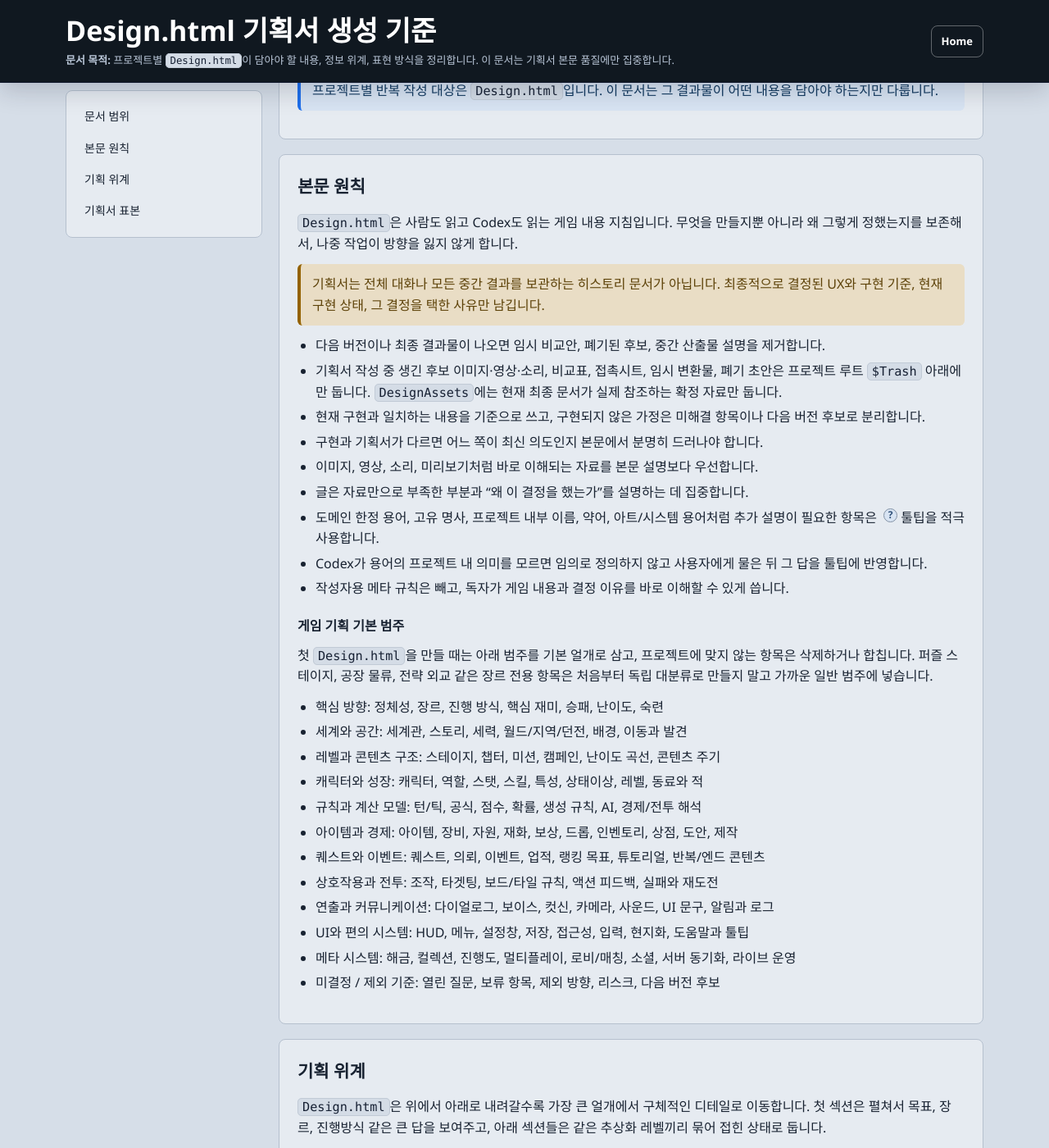
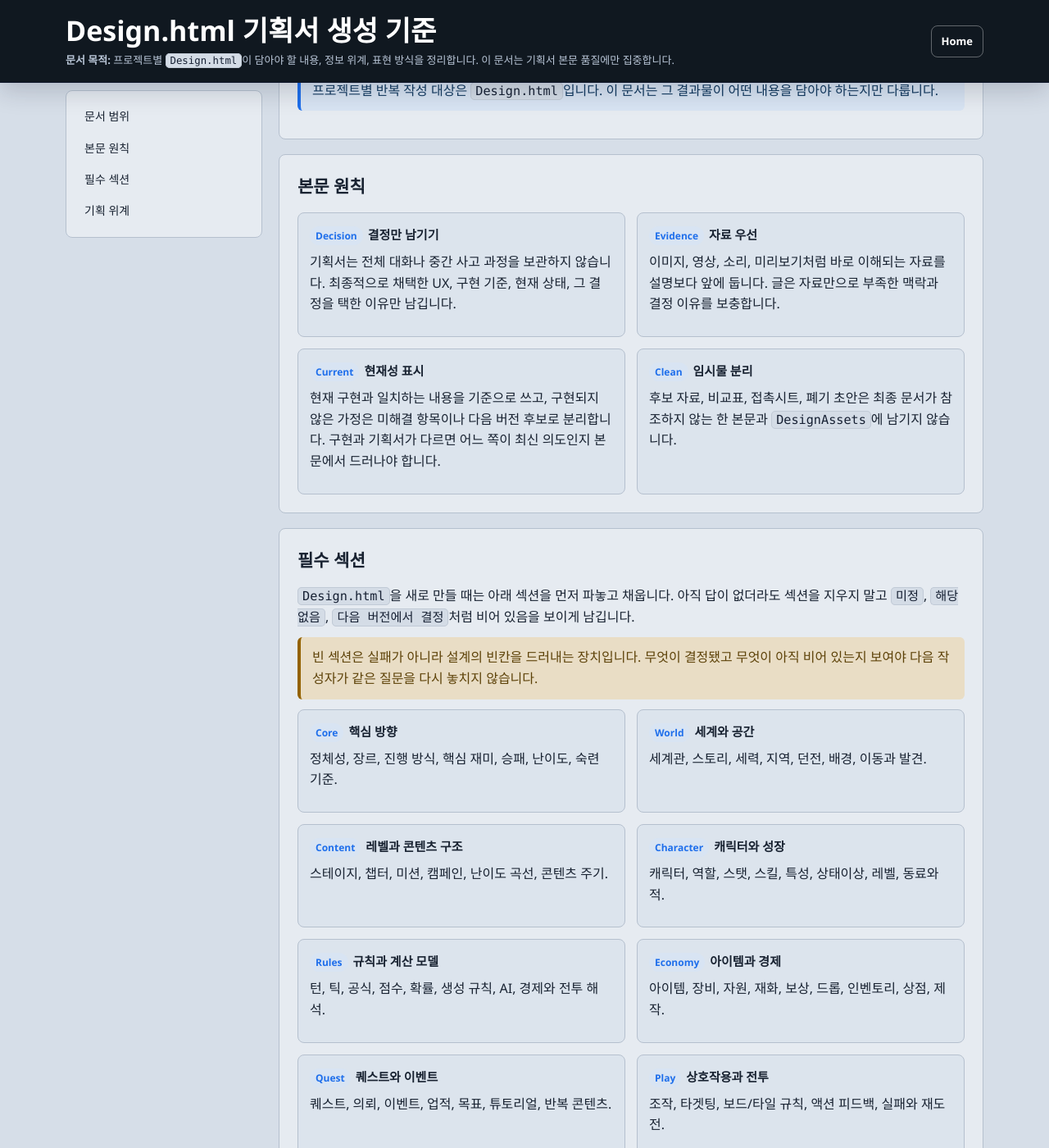
Before and after one commit to oojjrs/engineering-notes, a Jekyll site: the page codex/guideline-design-generation.review.html, which Jekyll copies as it is, in a window 1280 px wide and 1400 px high, scrolled down 264 px. Shown: the whole window at 82% size. Built offline with Jekyll 4.4.1, drawn with Linux system fonts in a browser that asks for light colours; some of the changed text lies outside the part shown.

Commit message:
기획서 기준 섹션 구조 개선

```diff
--- a/codex/guideline-design-generation.review.html
+++ b/codex/guideline-design-generation.review.html
@@ -293,11 +293,11 @@
   <main class="wrap layout">
     <nav aria-label="문서 목차">
       <a href="#scope">문서 범위</a>
-      <a href="#design">본문 원칙</a>
+      <a href="#principles">본문 원칙</a>
+      <a href="#required-sections">필수 섹션</a>
       <a href="#design-hierarchy">기획 위계</a>
-      <a href="#samples">기획서 표본</a>
     </nav>
-<div>
+    <div>
       <section id="scope">
         <h2>문서 범위</h2>
         <div class="split">
@@ -312,38 +312,83 @@
         </div>
         <p class="note">프로젝트별 반복 작성 대상은 <code>Design.html</code>입니다. 이 문서는 그 결과물이 어떤 내용을 담아야 하는지만 다룹니다.</p>
       </section>
-<section id="design">
+
+      <section id="principles">
         <h2>본문 원칙</h2>
-        <p><code>Design.html</code>은 사람도 읽고 Codex도 읽는 게임 내용 지침입니다. 무엇을 만들지뿐 아니라 왜 그렇게 정했는지를 보존해서, 나중 작업이 방향을 잃지 않게 합니다.</p>
-        <p class="note warn">기획서는 전체 대화나 모든 중간 결과를 보관하는 히스토리 문서가 아닙니다. 최종적으로 결정된 UX와 구현 기준, 현재 구현 상태, 그 결정을 택한 사유만 남깁니다.</p>
-        <ul>
-          <li>다음 버전이나 최종 결과물이 나오면 임시 비교안, 폐기된 후보, 중간 산출물 설명을 제거합니다.</li>
-          <li>기획서 작성 중 생긴 후보 이미지·영상·소리, 비교표, 접촉시트, 임시 변환물, 폐기 초안은 프로젝트 루트 <code>$Trash</code> 아래에만 둡니다. <code>DesignAssets</code>에는 현재 최종 문서가 실제 참조하는 확정 자료만 둡니다.</li>
-          <li>현재 구현과 일치하는 내용을 기준으로 쓰고, 구현되지 않은 가정은 미해결 항목이나 다음 버전 후보로 분리합니다.</li>
-          <li>구현과 기획서가 다르면 어느 쪽이 최신 의도인지 본문에서 분명히 드러나야 합니다.</li>
-          <li>이미지, 영상, 소리, 미리보기처럼 바로 이해되는 자료를 본문 설명보다 우선합니다.</li>
-          <li>글은 자료만으로 부족한 부분과 “왜 이 결정을 했는가”를 설명하는 데 집중합니다.</li>
-          <li>도메인 한정 용어, 고유 명사, 프로젝트 내부 이름, 약어, 아트/시스템 용어처럼 추가 설명이 필요한 항목은 <span class="term-tip" tabindex="0" aria-label="용어 설명"><span class="term-tip-text">문서 표면에는 물음표 아이콘만 두고, 마우스오버나 포커스 때 프로젝트 안에서의 의미를 짧게 보여줍니다.</span></span> 툴팁을 적극 사용합니다.</li>
-          <li>Codex가 용어의 프로젝트 내 의미를 모르면 임의로 정의하지 않고 사용자에게 물은 뒤 그 답을 툴팁에 반영합니다.</li>
-          <li>작성자용 메타 규칙은 빼고, 독자가 게임 내용과 결정 이유를 바로 이해할 수 있게 씁니다.</li>
-        </ul>
+        <div class="split">
+          <div class="sample">
+            <h4><span class="badge">Decision</span>결정만 남기기</h4>
+            <p>기획서는 전체 대화나 중간 사고 과정을 보관하지 않습니다. 최종적으로 채택한 UX, 구현 기준, 현재 상태, 그 결정을 택한 이유만 남깁니다.</p>
+          </div>
+          <div class="sample">
+            <h4><span class="badge">Evidence</span>자료 우선</h4>
+            <p>이미지, 영상, 소리, 미리보기처럼 바로 이해되는 자료를 설명보다 앞에 둡니다. 글은 자료만으로 부족한 맥락과 결정 이유를 보충합니다.</p>
+          </div>
+          <div class="sample">
+            <h4><span class="badge">Current</span>현재성 표시</h4>
+            <p>현재 구현과 일치하는 내용을 기준으로 쓰고, 구현되지 않은 가정은 미해결 항목이나 다음 버전 후보로 분리합니다. 구현과 기획서가 다르면 어느 쪽이 최신 의도인지 본문에서 드러나야 합니다.</p>
+          </div>
+          <div class="sample">
+            <h4><span class="badge">Clean</span>임시물 분리</h4>
+            <p>후보 자료, 비교표, 접촉시트, 폐기 초안은 최종 문서가 참조하지 않는 한 본문과 <code>DesignAssets</code>에 남기지 않습니다.</p>
+          </div>
+        </div>
+      </section>
 
-        <h3>게임 기획 기본 범주</h3>
-        <p>첫 <code>Design.html</code>을 만들 때는 아래 범주를 기본 얼개로 삼고, 프로젝트에 맞지 않는 항목은 삭제하거나 합칩니다. 퍼즐 스테이지, 공장 물류, 전략 외교 같은 장르 전용 항목은 처음부터 독립 대분류로 만들지 말고 가까운 일반 범주에 넣습니다.</p>
-        <ul>
-          <li>핵심 방향: 정체성, 장르, 진행 방식, 핵심 재미, 승패, 난이도, 숙련</li>
-          <li>세계와 공간: 세계관, 스토리, 세력, 월드/지역/던전, 배경, 이동과 발견</li>
-          <li>레벨과 콘텐츠 구조: 스테이지, 챕터, 미션, 캠페인, 난이도 곡선, 콘텐츠 주기</li>
-          <li>캐릭터와 성장: 캐릭터, 역할, 스탯, 스킬, 특성, 상태이상, 레벨, 동료와 적</li>
-          <li>규칙과 계산 모델: 턴/틱, 공식, 점수, 확률, 생성 규칙, AI, 경제/전투 해석</li>
-          <li>아이템과 경제: 아이템, 장비, 자원, 재화, 보상, 드롭, 인벤토리, 상점, 도안, 제작</li>
-          <li>퀘스트와 이벤트: 퀘스트, 의뢰, 이벤트, 업적, 랭킹 목표, 튜토리얼, 반복/엔드 콘텐츠</li>
-          <li>상호작용과 전투: 조작, 타겟팅, 보드/타일 규칙, 액션 피드백, 실패와 재도전</li>
-          <li>연출과 커뮤니케이션: 다이얼로그, 보이스, 컷신, 카메라, 사운드, UI 문구, 알림과 로그</li>
-          <li>UI와 편의 시스템: HUD, 메뉴, 설정창, 저장, 접근성, 입력, 현지화, 도움말과 툴팁</li>
-          <li>메타 시스템: 해금, 컬렉션, 진행도, 멀티플레이, 로비/매칭, 소셜, 서버 동기화, 라이브 운영</li>
-          <li>미결정 / 제외 기준: 열린 질문, 보류 항목, 제외 방향, 리스크, 다음 버전 후보</li>
-        </ul>
+      <section id="required-sections">
+        <h2>필수 섹션</h2>
+        <p><code>Design.html</code>을 새로 만들 때는 아래 섹션을 먼저 파놓고 채웁니다. 아직 답이 없더라도 섹션을 지우지 말고 <code>미정</code>, <code>해당 없음</code>, <code>다음 버전에서 결정</code>처럼 비어 있음을 보이게 남깁니다.</p>
+        <p class="note warn">빈 섹션은 실패가 아니라 설계의 빈칸을 드러내는 장치입니다. 무엇이 결정됐고 무엇이 아직 비어 있는지 보여야 다음 작성자가 같은 질문을 다시 놓치지 않습니다.</p>
+        <div class="split">
+          <div class="sample">
+            <h4><span class="badge">Core</span>핵심 방향</h4>
+            <p>정체성, 장르, 진행 방식, 핵심 재미, 승패, 난이도, 숙련 기준.</p>
+          </div>
+          <div class="sample">
+            <h4><span class="badge">World</span>세계와 공간</h4>
+            <p>세계관, 스토리, 세력, 지역, 던전, 배경, 이동과 발견.</p>
+          </div>
+          <div class="sample">
+            <h4><span class="badge">Content</span>레벨과 콘텐츠 구조</h4>
+            <p>스테이지, 챕터, 미션, 캠페인, 난이도 곡선, 콘텐츠 주기.</p>
+          </div>
+          <div class="sample">
+            <h4><span class="badge">Character</span>캐릭터와 성장</h4>
+            <p>캐릭터, 역할, 스탯, 스킬, 특성, 상태이상, 레벨, 동료와 적.</p>
+          </div>
+          <div class="sample">
+            <h4><span class="badge">Rules</span>규칙과 계산 모델</h4>
+            <p>턴, 틱, 공식, 점수, 확률, 생성 규칙, AI, 경제와 전투 해석.</p>
+          </div>
+          <div class="sample">
+            <h4><span class="badge">Economy</span>아이템과 경제</h4>
+            <p>아이템, 장비, 자원, 재화, 보상, 드롭, 인벤토리, 상점, 제작.</p>
+          </div>
+          <div class="sample">
+            <h4><span class="badge">Quest</span>퀘스트와 이벤트</h4>
+            <p>퀘스트, 의뢰, 이벤트, 업적, 목표, 튜토리얼, 반복 콘텐츠.</p>
+          </div>
+          <div class="sample">
+            <h4><span class="badge">Play</span>상호작용과 전투</h4>
+            <p>조작, 타겟팅, 보드/타일 규칙, 액션 피드백, 실패와 재도전.</p>
+          </div>
+          <div class="sample">
+            <h4><span class="badge">Presentation</span>연출과 커뮤니케이션</h4>
+            <p>다이얼로그, 보이스, 컷신, 카메라, 사운드, UI 문구, 알림과 로그.</p>
+          </div>
+          <div class="sample">
+            <h4><span class="badge">UI</span>UI와 편의 시스템</h4>
+            <p>HUD, 메뉴, 설정창, 저장, 접근성, 입력, 현지화, 도움말과 툴팁.</p>
+          </div>
+          <div class="sample">
+            <h4><span class="badge">Meta</span>메타 시스템</h4>
+            <p>해금, 컬렉션, 진행도, 멀티플레이, 로비/매칭, 소셜, 서버 동기화, 라이브 운영.</p>
+          </div>
+          <div class="sample">
+            <h4><span class="badge">Open</span>미결정 / 제외 기준</h4>
+            <p>열린 질문, 보류 항목, 제외 방향, 리스크, 다음 버전 후보.</p>
+          </div>
+        </div>
       </section>
 
       <section id="design-hierarchy">
@@ -361,36 +406,11 @@
           <li>다른 선택지 대신 이 방향을 고른 이유</li>
           <li>그 결정이 해결한 문제</li>
           <li>결정을 제한한 기술, UX, 세계관, 제작 범위 조건</li>
-          <li>후속 Codex thread가 유지해야 하는 설계 의도</li>
-        </ul>
-        <h3>기본 포함 항목</h3>
-        <ul>
-          <li>현재 게임/제품 방향</li>
-          <li>사용자 경험 목표</li>
-          <li>핵심 시스템과 기능 영역</li>
-          <li>화면, 흐름, 콘텐츠, 규칙 계획</li>
-          <li>결정 이유가 포함된 결정 기록</li>
-          <li>선택된 방향을 설명하는 데 도움이 되는 기각된 대안</li>
-          <li>미해결 질문과 위험</li>
-          <li>에셋과 참고 자료 메모</li>
-          <li>변경 기록</li>
+          <li>후속 작업자가 유지해야 하는 설계 의도</li>
         </ul>
         <p class="note"><code>Design.html</code>은 작업 로그가 아니라 게임 내용과 결정 이유를 보존하는 기준 문서입니다.</p>
       </section>
-
-      <section id="samples">
-        <h2>기획서 표본</h2>
-        <p class="note warn">기획서 표본은 고정된 프로젝트가 아니라 가장 최근에 정리된 <code>Design.html</code>의 좋은 구조와 표현 방식을 참고합니다.</p>
-        <div class="split">
-          <div class="sample">
-            <h4><span class="badge">Design</span>롤링 표본</h4>
-            <p>새 <code>Design.html</code>은 현재 프로젝트의 기획 의도와 구현 상태를 기준으로 삼고, 최근에 잘 정리된 live 기획서의 구조와 표현을 참고합니다.</p>
-            <p>역사적 seed: Overlord의 <code>Design.html</code>. 공개본에는 로컬 원본 경로 대신 문서 유형과 표현 기준만 남깁니다.</p>
-          </div>
-        </div>
-        <p class="note">공개본은 특정 로컬 파일 위치를 노출하지 않고, 기획서가 따라야 할 문서 구조와 표현 기준만 남깁니다.</p>
-      </section>
-</div>
+    </div>
   </main>
 </body>
 </html>
```
